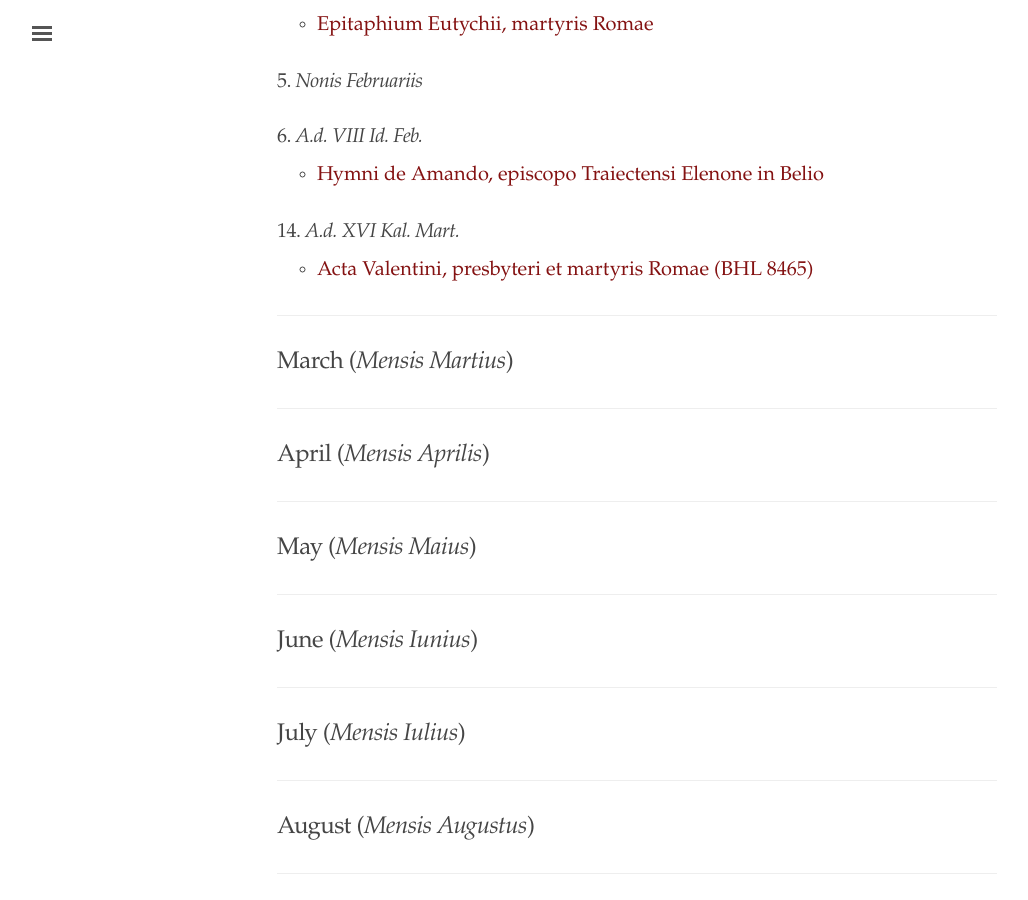
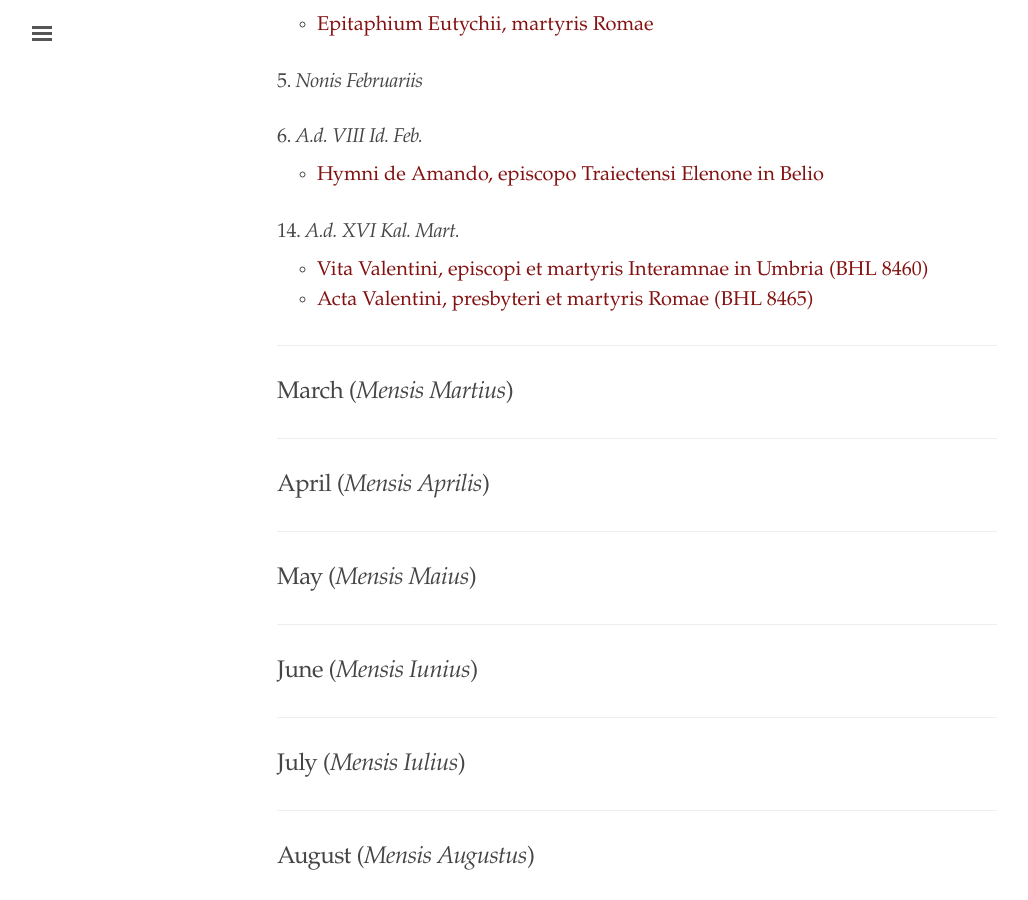
Before and after one commit to cjkoepke1/latin-hagiography, a Jekyll site: the page built from index.md, in a window 1280 px wide and 900 px high, scrolled down 6788 px. Shown: the whole window, without its empty margins (3-1031 px from the left). Built offline with Jekyll 4.4.1, drawn with Linux system fonts in a browser that asks for light colours.

Commit message:
Added Vita Valentini episcopi

```diff
--- a/index.md
+++ b/index.md
@@ -245,6 +245,7 @@ title: "Latin Hagiography"
 
 ### 14. *A.d. XVI Kal. Mart.*
 
+- [Vita Valentini, episcopi et martyris Interamnae in Umbria (BHL 8460)](https://cjkoepke1.github.io/latin-hagiography/texts/vita-valentini-episcopi)
 - [Acta Valentini, presbyteri et martyris Romae (BHL 8465)](https://cjkoepke1.github.io/latin-hagiography/texts/acta-valentini-presbyteri)
 
 ---
```
